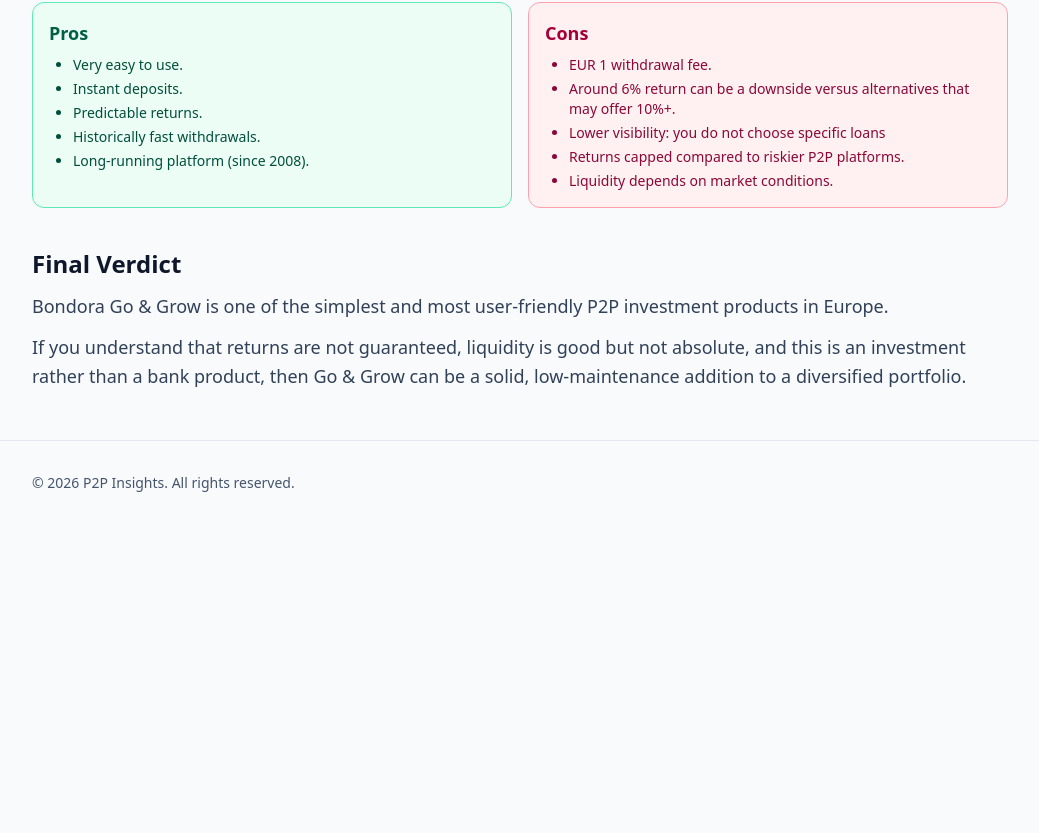
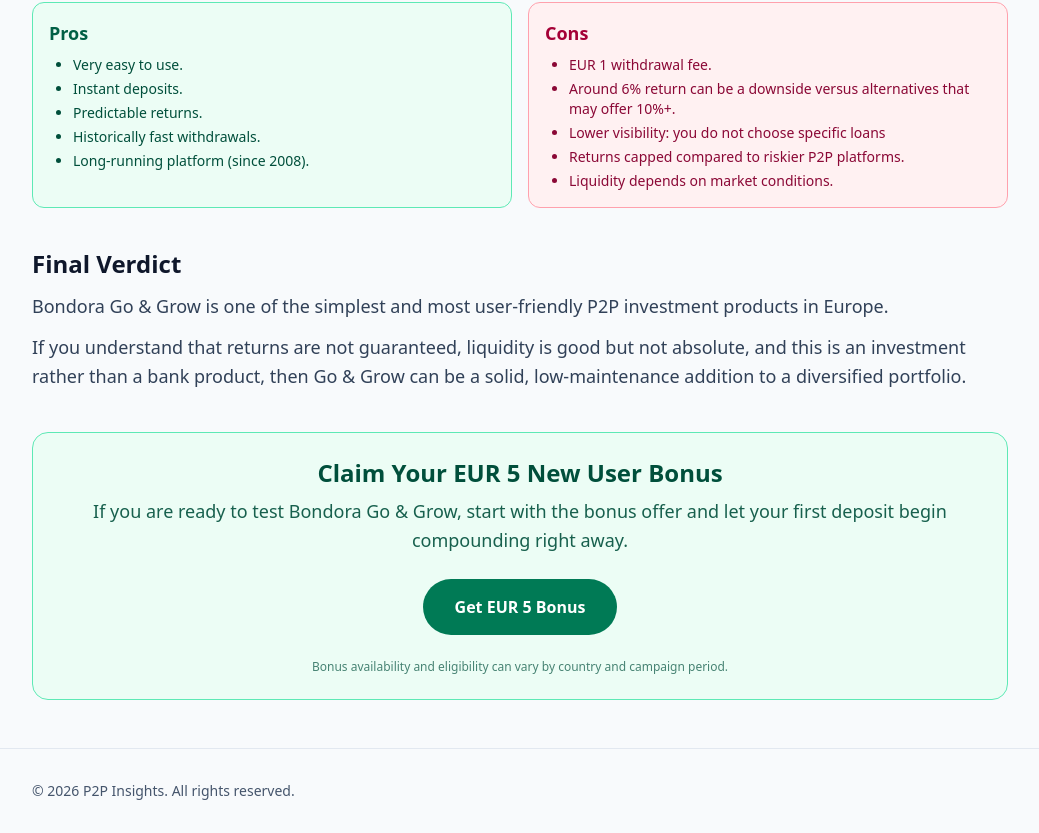
Before and after one commit to udarstudio/p2p-insights, a Nuxt app: page /platforms/bondora in a window 1280 px wide. Shown: the part 2193-3026 px from the top of the page, without its empty margins (120-1159 px from the left). Before the commit the page ends 2718 px from the top, so only its background shows below. Built offline with nearby package versions, Linux system fonts and the light colour scheme.

Commit message:
feat: add bonus call to action section for new users on Bondora review page

```diff
--- a/app/pages/platforms/bondora/index.vue
+++ b/app/pages/platforms/bondora/index.vue
@@ -211,6 +211,32 @@
           to a diversified portfolio.
         </p>
       </section>
+
+      <section
+        class="rounded-2xl border border-emerald-300 bg-emerald-50 p-6 text-center dark:border-emerald-500/40 dark:bg-emerald-500/10"
+        aria-label="Bondora bonus call to action"
+      >
+        <h2 class="text-2xl font-semibold text-emerald-900 dark:text-emerald-100">
+          Claim Your EUR 5 New User Bonus
+        </h2>
+        <p class="mt-2 text-base leading-relaxed text-emerald-900/90 dark:text-emerald-100/90 sm:text-lg">
+          If you are ready to test Bondora Go &amp; Grow, start with the bonus
+          offer and let your first deposit begin compounding right away.
+        </p>
+        <div class="mt-6 flex justify-center">
+          <a
+            href="https://bondora.com/ref/BO5565499"
+            target="_blank"
+            rel="nofollow noopener"
+            class="inline-flex rounded-full bg-emerald-700 px-8 py-4 text-base font-semibold text-white transition hover:bg-emerald-800 dark:bg-emerald-400 dark:text-slate-900 dark:hover:bg-emerald-300"
+          >
+            Get EUR 5 Bonus
+          </a>
+        </div>
+        <p class="mt-6 text-xs text-emerald-900/70 dark:text-emerald-100/70">
+          Bonus availability and eligibility can vary by country and campaign period.
+        </p>
+      </section>
     </article>
   </main>
 </template>
```
